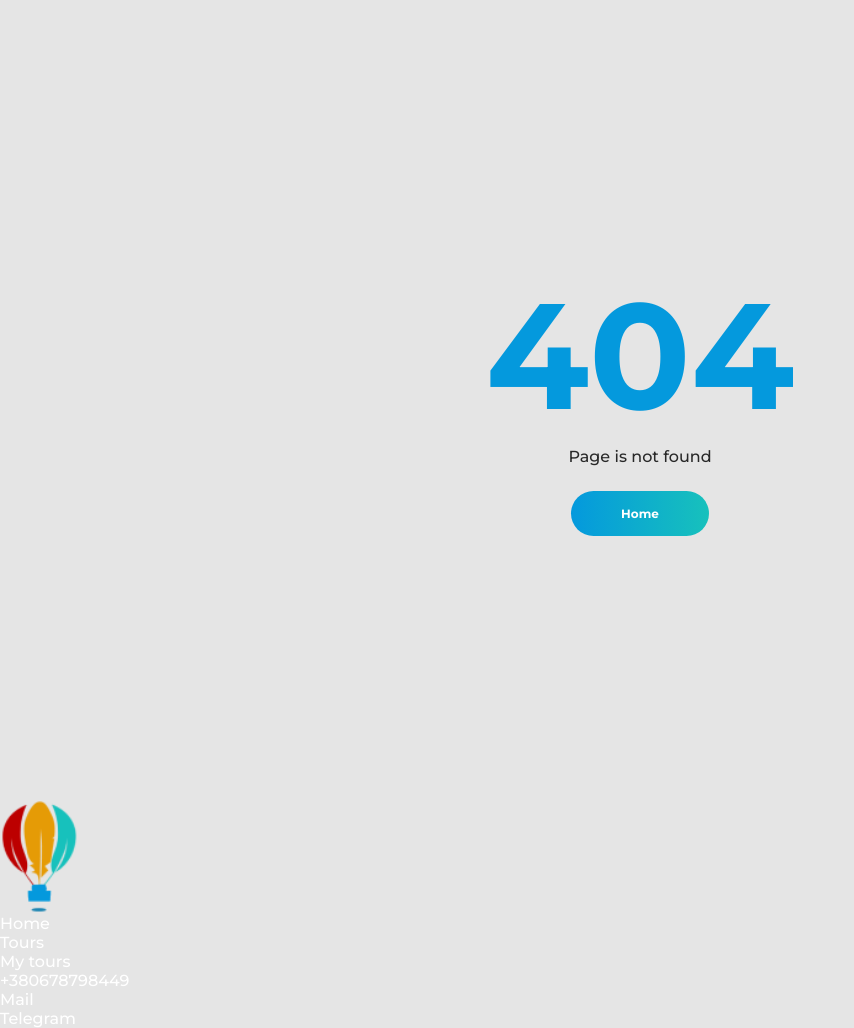
After one commit to Vspominay/tourProject, a PHP site: template pages/errors/404.php in a window 1280 px wide. The commit adds this page. Shown: the whole page, without its empty margins (0-854 px from the left). Run offline with PHP 8.4, Linux system fonts and the light colour scheme; the template is opened without the code that fills it, so the values that code supplies are empty.

Commit message:
added notFound page and implemented routing to the project

```diff
--- /dev/null
+++ b/models/404.php
@@ -0,0 +1,34 @@
+<?php
+
+class NotFound extends APage
+{
+
+    public function __construct(
+        $title,
+        $scripts,
+        $stylePath
+    ) {
+        parent::__construct($title, $scripts, $stylePath);
+    }
+
+
+    public function generateBody()
+    {
+        echo <<< EOT
+        <body>
+            <div class="wrapper">
+                <div class="notFound">
+                    <div class="notFound-title">
+                        <h1>404</h1>
+                        <span>Page is not found</span>
+                    </div>
+                    <div class="notFound-back">
+                        <a href="/pages/homePage/" class="btn">
+                            Home
+                        </a>
+                    </div>
+                </div>
+            </div>
+        EOT;
+    }
+}
--- a/models/APage.php
+++ b/models/APage.php
@@ -1,5 +1,4 @@
 <?php
-
 abstract class APage
 {
     protected $title;
@@ -53,13 +52,13 @@ abstract class APage
             <div class="container">
                 <div class="footer__inner">
                     <div class="footer__inner-logo">
-                        <img src="./images/footer-logo.png" width="80" height="115" alt="logo">
+                        <img src="../../images/footer-logo.png" width="80" height="115" alt="logo">
                     </div>
                     <div class="footer__content">
                         <ul class="footer__content-nav-items">
-                            <li class="footer__content-item"><a href="#">Home</a></li>
-                            <li class="footer__content-item"><a href="#">Tours</a></li>
-                            <li class="footer__content-item"><a href="#">My tours</a></li>
+                            <li class="footer__content-item"><a href="/pages/HomePage">Home</a></li>
+                            <li class="footer__content-item"><a href="/pages/HomePage">Tours</a></li>
+                            <li class="footer__content-item"><a href="/pages/HomePage">My tours</a></li>
                         </ul>
 
                         <ul class="footer__content-contact-items">
--- a/models/Filter.php
+++ b/models/Filter.php
@@ -122,7 +122,7 @@ class Filter implements IFilter
                     $people
                     $separator
                     $country
-                    <a href="#" class="btn">
+                    <a href="/pages/HomePage" class="btn">
                         Show
                     </a>
                 </div>
--- a/models/Tour.php
+++ b/models/Tour.php
@@ -219,7 +219,7 @@ class Tour
                     </div>
 
                     <div class="description__interact">
-                        <a href="pages/tour-view/index.php?id=$this->id" class="btn">
+                        <a href="/pages/tour-view/index.php?id=$this->id" class="btn">
                             Detail
                         </a>
 
--- /dev/null
+++ b/pages/errors/404.php
@@ -0,0 +1,6 @@
+<?php
+require('./models/APage.php');
+require('./models/404.php');
+
+$notFound = new NotFound('NOT FOUND', array(), '../errors/style.css');
+$notFound->generatePage();
--- /dev/null
+++ b/pages/errors/style.css
@@ -0,0 +1,118 @@
+@import url("https://fonts.googleapis.com/css2?family=Montserrat:wght@500;600;700&display=swap");
+/*======= COLORS =======*/
+/*======= BORDER =======*/
+@import "../../styles/normalize.css";
+/*======= COLORS =======*/
+/*======= BORDER =======*/
+.btn {
+  display: inline-block;
+  border-radius: 40px;
+  background: -webkit-gradient(linear, left top, right top, from(#0499dd), color-stop(0%, #0499dd), to(#17c1bc));
+  background: linear-gradient(90deg, #0499dd 0%, #0499dd 0%, #17c1bc 100%);
+  padding: 15px 50px;
+  font-weight: 700;
+  font-size: 12px;
+  line-height: 15px;
+  color: #fff;
+  -webkit-transition: 0.3s linear all;
+  transition: 0.3s linear all;
+  text-align: center;
+  outline: 2px solid transparent;
+}
+.btn:hover {
+  outline: 2px solid #0499DD;
+  background: transparent;
+  color: transparent;
+  -webkit-background-clip: text;
+  background-clip: text;
+  background-image: -webkit-gradient(linear, left top, right top, from(#0499dd), color-stop(0%, #0499dd), to(#17c1bc));
+  background-image: linear-gradient(90deg, #0499dd 0%, #0499dd 0%, #17c1bc 100%);
+}
+
+.search-btn {
+  display: block;
+  border-radius: 10px;
+}
+
+.description__interact {
+  display: -webkit-box;
+  display: -ms-flexbox;
+  display: flex;
+  -webkit-box-align: center;
+      -ms-flex-align: center;
+          align-items: center;
+}
+
+.favorite {
+  margin-left: 20px;
+  background: #ededed;
+  border-radius: 50%;
+  width: 35px;
+  height: 35px;
+  display: -webkit-box;
+  display: -ms-flexbox;
+  display: flex;
+  -webkit-box-align: center;
+  -ms-flex-align: center;
+  align-items: center;
+  -webkit-box-pack: center;
+  -ms-flex-pack: center;
+  justify-content: center;
+  -webkit-transition: 0.2s;
+  transition: 0.2s;
+}
+.favorite.active span[class^=icon] {
+  color: #0499DD;
+}
+
+.favorite span[class^=icon] {
+  margin-top: 2px;
+  color: #d4d4d4;
+  -webkit-transition: 0.2s;
+  transition: 0.2s;
+}
+
+.favorite:hover span[class^=icon] {
+  color: #0499dd;
+}
+
+body,
+html {
+  height: 100%;
+}
+
+body {
+  font-family: "Montserrat", sans-serif;
+  font-weight: 500;
+  color: #282828;
+  min-height: 100vh;
+  background-color: #e5e5e5;
+  overflow: hidden;
+}
+
+.wrapper {
+  background-color: #e5e5e5;
+  position: relative;
+  display: -webkit-box;
+  display: -ms-flexbox;
+  display: flex;
+  -webkit-box-align: center;
+      -ms-flex-align: center;
+          align-items: center;
+  -webkit-box-pack: center;
+      -ms-flex-pack: center;
+          justify-content: center;
+  min-height: 100vh;
+}
+
+.notFound {
+  text-align: center;
+}
+.notFound-title {
+  pointer-events: none;
+  margin-bottom: 25px;
+}
+.notFound-title h1 {
+  color: #0499DD;
+  font-size: 150px;
+}
--- /dev/null
+++ b/pages/errors/style.scss
@@ -0,0 +1,38 @@
+@import url("https://fonts.googleapis.com/css2?family=Montserrat:wght@500;600;700&display=swap");
+@import "../../styles/variables.scss";
+@import "../../styles/normalize.css";
+@import "../../styles/button.scss";
+
+body,
+html {
+    height: 100%;
+}
+
+body {
+    font-family: "Montserrat", sans-serif;
+    font-weight: 500;
+    color: $text-color;
+    min-height: 100vh;
+    background-color: #e5e5e5;
+    overflow: hidden;
+}
+
+.wrapper {
+    background-color: #e5e5e5;
+    position: relative;
+    display: flex;
+    align-items: center;
+    justify-content: center;
+    min-height: 100vh;
+}
+.notFound {
+    text-align: center;
+    &-title {
+        pointer-events: none;
+        h1 {
+            color: $accent;
+            font-size: 150px;
+        }
+        margin-bottom: 25px;
+    }
+}
--- a/pages/tour-view/index.php
+++ b/pages/tour-view/index.php
@@ -1,7 +1,7 @@
 <?php
-require('./models/APage.php');
-require('./models/TourViewPage.php');
-require('.../../services/dummyData.php');
+require('../../models/APage.php');
+require('../../models/TourViewPage.php');
+require('../../services/dummyData.php');
 
 $tour = getTourById($_GET['id']);
 $tourPage = new TourViewPage('ExuForce', array('../../scripts/jquery.js', '../../slick/slick.min.js', './script.js', '../../scripts/animation.js'), './style.css', $tour);
```
Also changed, not shown: index.php (+12 -6 lines), models/HomePage.php (+6 -6 lines), models/Routing.php (added, +29 -0 lines), models/TourViewPage.php (+4 -4 lines), pages/homePage/index.php (added, +9 -0 lines), services/dummyData.php (+40 -26 lines).
